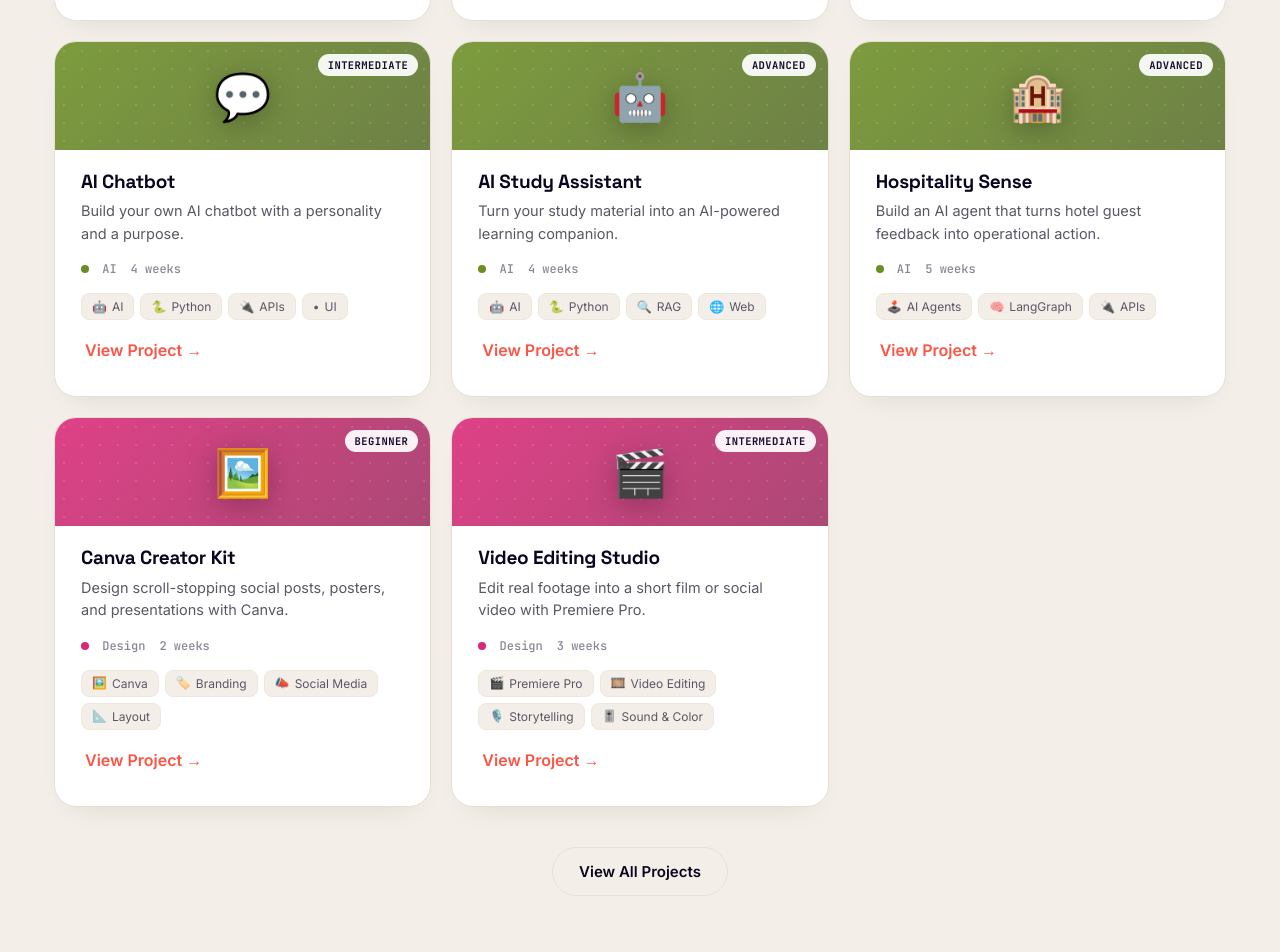
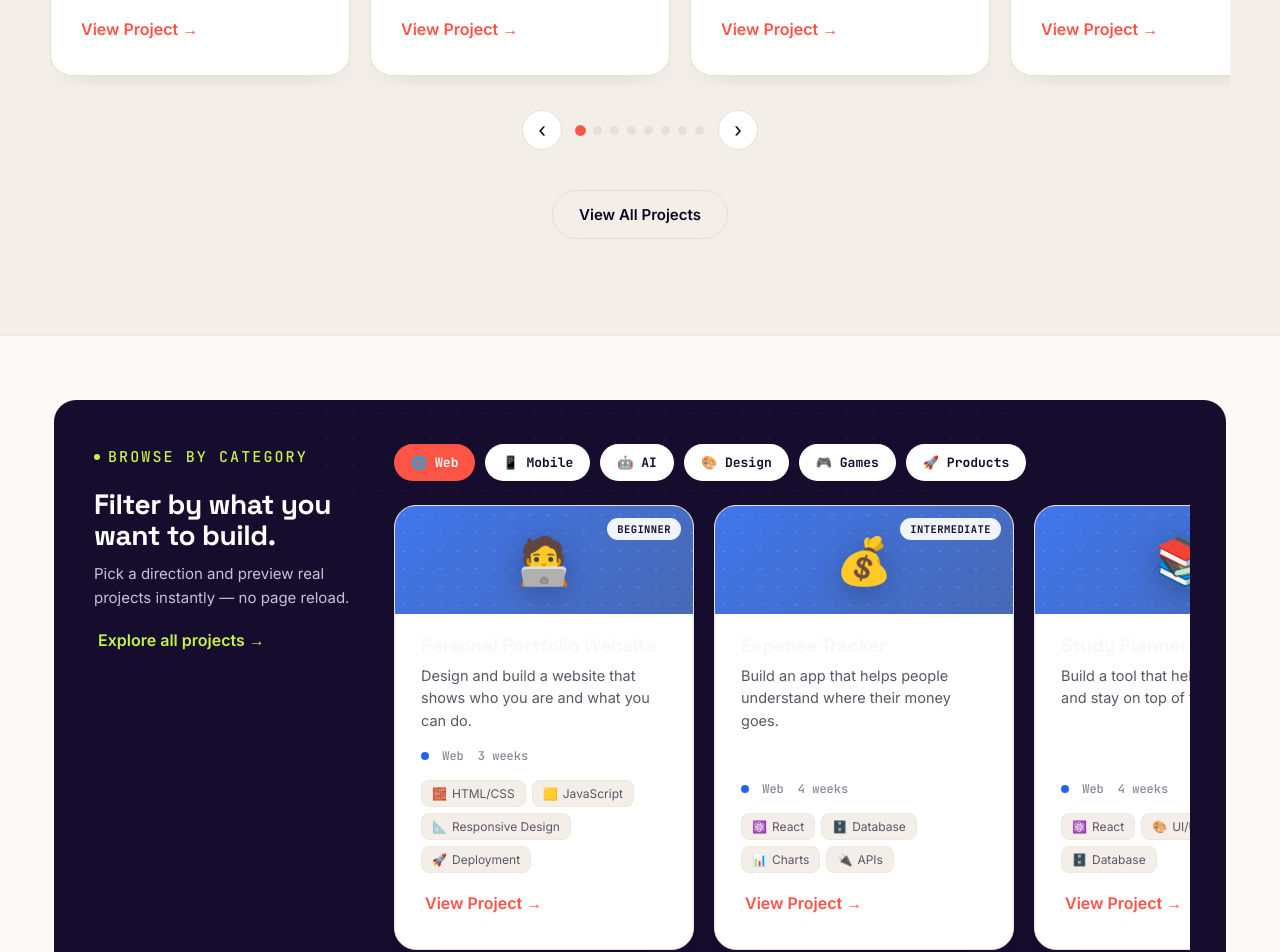
Before and after one commit to sulemantech/build-lab-website, a React (Vite) app: page / in a window 1280 px wide. Shown: the part 2640-3592 px from the top of the page. Built offline with nearby package versions, Linux system fonts and the light colour scheme.

Commit message:
added new courses view and also course filter

```diff
--- /dev/null
+++ b/src/components/CategoryExplorer.jsx
@@ -0,0 +1,51 @@
+import { useState } from 'react'
+import { Link } from 'react-router-dom'
+import { categories, projects, categoryLabel } from '../data/projects.js'
+import ProjectCard from './ProjectCard.jsx'
+
+export default function CategoryExplorer() {
+  const [active, setActive] = useState(categories[0].id)
+  const filtered = projects.filter((p) => p.category === active).slice(0, 4)
+
+  return (
+    <div className="category-explorer dark-band">
+      <div className="category-explorer-copy">
+        <p className="eyebrow">Browse by category</p>
+        <h3>Filter by what you want to build.</h3>
+        <p>Pick a direction and preview real projects instantly — no page reload.</p>
+        <Link to="/projects" className="btn-ghost">Explore all projects</Link>
+      </div>
+
+      <div className="category-explorer-main">
+        <div className="tab-row" role="tablist" aria-label="Project categories">
+          {categories.map((cat) => (
+            <button
+              key={cat.id}
+              role="tab"
+              aria-selected={active === cat.id}
+              className={`tab-pill ${active === cat.id ? 'active' : ''}`}
+              onClick={() => setActive(cat.id)}
+              type="button"
+            >
+              {cat.emoji} {cat.label}
+            </button>
+          ))}
+        </div>
+
+        <div className="project-row light-surface">
+          {filtered.length > 0 ? (
+            filtered.map((p) => (
+              <div className="project-row-item" key={p.slug}>
+                <ProjectCard project={p} />
+              </div>
+            ))
+          ) : (
+            <p className="category-explorer-empty">
+              More {categoryLabel(active)} projects are on the way — check back soon.
+            </p>
+          )}
+        </div>
+      </div>
+    </div>
+  )
+}
--- /dev/null
+++ b/src/components/ProjectRow.jsx
@@ -0,0 +1,99 @@
+import { useEffect, useRef, useState, useCallback } from 'react'
+import ProjectCard from './ProjectCard.jsx'
+
+/**
+ * Horizontally-scrollable row of course cards with a peek of the next card,
+ * native touch/trackpad scrolling (CSS scroll-snap — no animation library),
+ * dot pagination, and arrow buttons for desktop.
+ */
+export default function ProjectRow({ projects }) {
+  const trackRef = useRef(null)
+  const cardRefs = useRef([])
+  const [active, setActive] = useState(0)
+
+  useEffect(() => {
+    const track = trackRef.current
+    if (!track) return
+
+    // Active card = whichever one the row is currently snapped to, derived
+    // from scroll position rather than intersection ratios — multiple cards
+    // can simultaneously satisfy a visibility threshold (e.g. on first
+    // render), which makes "last entry wins" logic pick an arbitrary card.
+    const computeActive = () => {
+      const first = cardRefs.current[0]
+      if (!first) return
+      const style = getComputedStyle(track)
+      const gap = parseFloat(style.columnGap || style.gap || '0') || 0
+      const step = first.getBoundingClientRect().width + gap
+      if (step <= 0) return
+      const idx = Math.round(track.scrollLeft / step)
+      setActive(Math.max(0, Math.min(projects.length - 1, idx)))
+    }
+
+    computeActive()
+    let raf = null
+    const onScroll = () => {
+      if (raf) cancelAnimationFrame(raf)
+      raf = requestAnimationFrame(computeActive)
+    }
+    track.addEventListener('scroll', onScroll, { passive: true })
+    window.addEventListener('resize', computeActive)
+    return () => {
+      track.removeEventListener('scroll', onScroll)
+      window.removeEventListener('resize', computeActive)
+      if (raf) cancelAnimationFrame(raf)
+    }
+  }, [projects])
+
+  const scrollToIndex = useCallback((i) => {
+    const clamped = Math.max(0, Math.min(projects.length - 1, i))
+    cardRefs.current[clamped]?.scrollIntoView({ behavior: 'smooth', inline: 'start', block: 'nearest' })
+  }, [projects.length])
+
+  return (
+    <div className="project-row-wrap">
+      <div className="project-row" ref={trackRef}>
+        {projects.map((p, i) => (
+          <div
+            className="project-row-item"
+            key={p.slug}
+            ref={(el) => { cardRefs.current[i] = el }}
+          >
+            <ProjectCard project={p} />
+          </div>
+        ))}
+      </div>
+
+      <div className="carousel-controls">
+        <button
+          className="carousel-arrow"
+          onClick={() => scrollToIndex(active - 1)}
+          aria-label="Previous project"
+          type="button"
+        >
+          ‹
+        </button>
+        <div className="carousel-dots">
+          {projects.map((p, i) => (
+            <button
+              key={p.slug}
+              className={`carousel-dot ${i === active ? 'active' : ''}`}
+              onClick={() => scrollToIndex(i)}
+              aria-label={`Go to ${p.title}`}
+              aria-current={i === active}
+              type="button"
+            />
+          ))}
+        </div>
+        <button
+          className="carousel-arrow"
+          onClick={() => scrollToIndex(active + 1)}
+          aria-label="Next project"
+          type="button"
+        >
+          ›
+        </button>
+      </div>
+    </div>
+  )
+}
--- a/src/pages/Home.jsx
+++ b/src/pages/Home.jsx
@@ -1,7 +1,8 @@
 import { Link } from 'react-router-dom'
 import { categories, featuredProjects } from '../data/projects.js'
 import { showcase } from '../data/showcase.js'
-import ProjectCard from '../components/ProjectCard.jsx'
+import ProjectRow from '../components/ProjectRow.jsx'
+import CategoryExplorer from '../components/CategoryExplorer.jsx'
 import Carousel from '../components/Carousel.jsx'
 import TagChip from '../components/TagChip.jsx'
 import ToolsTicker from '../components/ToolsTicker.jsx'
@@ -121,14 +122,17 @@ export default function Home() {
             <h2>Pick something you want to build.</h2>
             <p>We'll teach you what you need to make it happen — no prerequisites, just curiosity.</p>
           </div>
-          <div className="project-grid">
-            {featuredProjects.map((p) => (
-              <ProjectCard key={p.slug} project={p} />
-            ))}
-          </div>
+          <ProjectRow projects={featuredProjects} />
           <div className="text-center mt-40">
             <Link to="/projects" className="btn btn-secondary">View All Projects</Link>
           </div>
+        </div>
+      </section>
+
+      {/* CATEGORY EXPLORER */}
+      <section className="section section--border-top section--tight">
+        <div className="container">
+          <CategoryExplorer />
         </div>
       </section>
 
--- a/src/styles/global.css
+++ b/src/styles/global.css
@@ -610,6 +610,84 @@ main { flex: 1; }
 @media (max-width: 980px) { .project-grid { grid-template-columns: repeat(2, 1fr); } }
 @media (max-width: 640px) { .project-grid { grid-template-columns: 1fr; } }
 
+/* Horizontally-scrollable course row — native CSS scroll-snap, a peek of
+   the next card, and hidden scrollbars (dots/arrows drive navigation). */
+.project-row-wrap { position: relative; }
+.project-row {
+  display: flex;
+  gap: 20px;
+  overflow-x: auto;
+  scroll-snap-type: x mandatory;
+  scroll-behavior: smooth;
+  padding: 4px 4px 10px;
+  margin: -4px -4px 0;
+  -webkit-overflow-scrolling: touch;
+  scrollbar-width: none;
+}
+.project-row::-webkit-scrollbar { display: none; }
+.project-row-item {
+  flex: 0 0 auto;
+  width: 300px;
+  scroll-snap-align: start;
+}
+@media (max-width: 720px) {
+  .project-row-item { width: 82vw; max-width: 320px; }
+}
+.project-row-item .project-card { height: 100%; }
+.project-row-wrap .carousel-controls { margin-top: 24px; }
+
+/* Reusable pin for a light-theme "card surface" nested inside a .dark-band
+   ancestor — same technique as .hero-project-card, generalized. */
+.light-surface {
+  --bg-alt: #f3efe8;
+  --bg-card: #ffffff;
+  --border: #e6e0d4;
+  --border-soft: #ede8dd;
+  --text-primary: #0b0620;
+  --text-secondary: #5b5666;
+  --text-tertiary: #8a8494;
+}
+
+/* ============================================================
+   Category Explorer — tabbed filter banner with a live project row
+   ============================================================ */
+.category-explorer {
+  border-radius: var(--radius-lg);
+  padding: 44px 40px;
+  display: grid;
+  grid-template-columns: 260px 1fr;
+  gap: 40px;
+  align-items: start;
+}
+.category-explorer-copy h3 { font-size: clamp(22px, 3vw, 28px); color: #fff; margin-bottom: 12px; }
+.category-explorer-copy p { color: var(--text-secondary); margin-bottom: 20px; font-size: 15px; line-height: 1.6; }
+.category-explorer-copy .btn-ghost { color: var(--lime); }
+.category-explorer-main { min-width: 0; }
+
+.tab-row { display: flex; gap: 10px; flex-wrap: wrap; margin-bottom: 24px; }
+.tab-pill {
+  font-family: var(--ff-mono);
+  font-size: 13px;
+  font-weight: 600;
+  padding: 9px 16px;
+  border-radius: var(--radius-full);
+  border: 1px solid transparent;
+  background: #fff;
+  color: var(--navy-900);
+  cursor: pointer;
+  white-space: nowrap;
+  transition: background 0.15s ease, color 0.15s ease, transform 0.15s ease;
+}
+.tab-pill:hover:not(.active) { background: #f0ede7; }
+.tab-pill.active { background: var(--coral); color: #fff; }
+.tab-pill:active { transform: scale(0.97); }
+
+.category-explorer-empty { color: var(--text-tertiary); font-size: 14.5px; padding: 30px 4px; }
+
+@media (max-width: 860px) {
+  .category-explorer { grid-template-columns: 1fr; gap: 28px; padding: 34px 26px; }
+}
+
 .project-card {
   display: flex;
   flex-direction: column;
```
